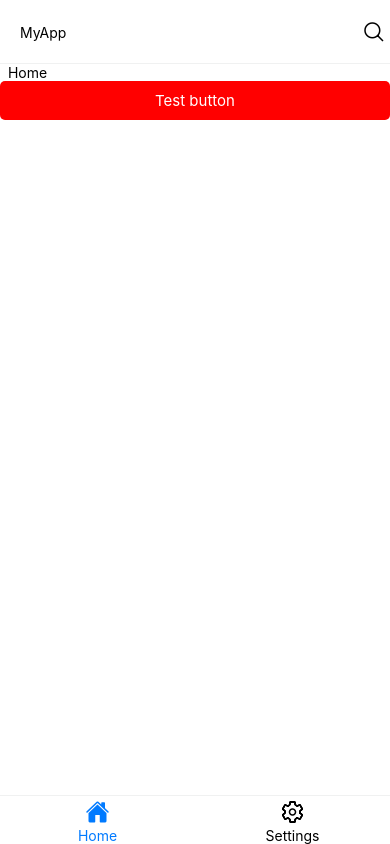
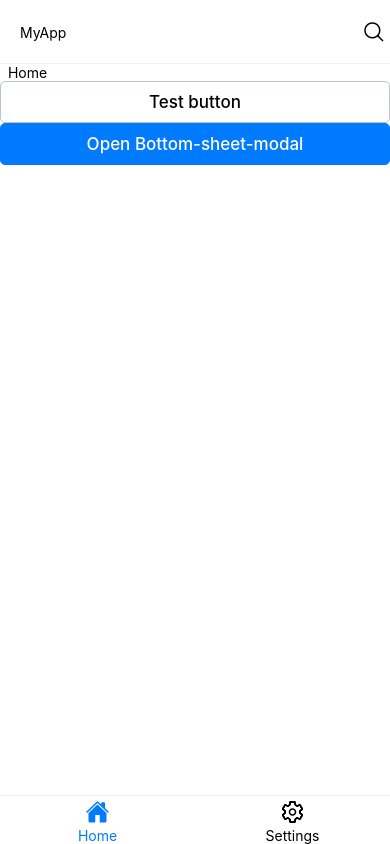
Before and after one commit to mrDav90/react-native-library, a React Native app: screen / in a window 390 px wide. Built offline with nearby package versions, Linux system fonts and the light colour scheme.

Commit message:
new updates

```diff
--- a/babel.config.js
+++ b/babel.config.js
@@ -2,5 +2,8 @@ module.exports = function(api) {
   api.cache(true);
   return {
     presets: ['babel-preset-expo'],
+    plugins: [
+      'react-native-reanimated/plugin',
+    ],
   };
 };
--- /dev/null
+++ b/components/bottom-sheet-modal/BottomSheetModal.tsx
@@ -0,0 +1,125 @@
+import {  StyleSheet , Modal , TouchableWithoutFeedback , Animated, TouchableOpacity } from 'react-native'
+import { View } from '..';
+import React, { useEffect, useRef , useMemo , useCallback, useContext } from 'react'
+import BottomSheet from '@gorhom/bottom-sheet';
+import { ThemeContext } from '../provider/Provider';
+import { Theme } from '..';
+
+export interface BottomSheetModalProps {
+    isVisible ?: boolean ,
+    setIsVisible ?: any ,
+    content ?: React.ReactNode ,
+    enablePanDownToClose ?: boolean ,
+    points ?: [] ,
+    fullScreen ?: boolean ,
+    onClose ?: ()=>void
+}
+
+const BottomSheetModal = (bottomSheetModalProps : BottomSheetModalProps) => {
+    const themeContext = useContext(ThemeContext)
+    const theme : any = themeContext === "light" && Theme.lightMode || themeContext === "dark" && Theme.darkMode;
+    const animatedValue = useRef(new Animated.Value(0)).current
+
+    const bottomSheetRef = useRef(null);
+    const snapPoints = useMemo(() => bottomSheetModalProps.points ? bottomSheetModalProps.points : ['50%','75%','90%'], []);
+
+    const handleSheetChanges = useCallback((index:any) => {
+      if (index === -1) {
+            bottomSheetModalProps.setIsVisible(false);
+      }
+    }, []);
+
+    useEffect(()=>{
+        if (bottomSheetModalProps.isVisible) {
+            Animated.timing(animatedValue , {
+                toValue : 1 ,
+                duration : 500 ,
+                useNativeDriver : false
+            }).start();
+        }
+        else{
+            Animated.timing(animatedValue , {
+                toValue : 0 ,
+                duration : 500 ,
+                useNativeDriver : false
+            }).start(()=>{
+                bottomSheetModalProps.setIsVisible(false)
+            });
+        }
+    },[])
+
+    return (
+        <Modal
+            animationType="fade"
+            transparent={true}
+            visible={bottomSheetModalProps.isVisible}
+        >
+                <View
+                    style={{
+                        backgroundColor : "rgba(0,0,0,0.3)",
+                        position : "absolute",
+                        top : 0 ,
+                        left : 0 ,
+                        right : 0 ,
+                        bottom : 0 ,
+                        width : "100%",
+                        height : "100%",
+                    }}
+                >
+
+                        <TouchableWithoutFeedback
+                            onPress={()=>{bottomSheetModalProps.setIsVisible(false)}}
+                        >
+                            <View
+                                style={{
+                                    position : "absolute",
+                                    top : 0 ,
+                                    left : 0 ,
+                                    right : 0 ,
+                                    bottom : 0 ,
+                                }}
+                            />
+                        </TouchableWithoutFeedback>
+
+                        <BottomSheet
+                            ref={bottomSheetRef}
+                            index={0}
+                            snapPoints={snapPoints}
+                            onChange={handleSheetChanges}
+                            style={{zIndex:999,}}
+                            enablePanDownToClose={ bottomSheetModalProps.enablePanDownToClose?true:false}
+                            backgroundStyle={{
+                                backgroundColor: theme.modal_bg_color ,
+                                // shadowColor:"gray",
+                                // shadowOffset: {
+                                //     height : 1 ,
+                                //     width : 1
+                                // } ,
+                                // shadowRadius : 5 ,
+                                // shadowOpacity : 0.5 ,
+                                borderWidth : 0.5 ,
+                                borderColor : Theme.colors.divider_color
+                            }}
+                            handleIndicatorStyle={{backgroundColor: theme.principal_color }}
+
+                        >
+                            <View style={styles.container}>
+                                {
+                                    bottomSheetModalProps.content
+                                }
+                            </View>
+                        </BottomSheet>
+
+                </View>
+
+        </Modal>
+    )
+}
+
+export default BottomSheetModal
+
+const styles = StyleSheet.create({
+    container : {
+        flex : 1
+    }
+})
--- a/components/button/Button.tsx
+++ b/components/button/Button.tsx
@@ -1,13 +1,15 @@
-import { StyleSheet, Text, View , TouchableOpacity , TouchableOpacityProps, StyleProp, ViewStyle, TextStyle } from 'react-native'
-import React, { useEffect } from 'react'
+import { StyleSheet, Text, View , TouchableOpacity , TouchableOpacityProps, StyleProp, ViewStyle, TextStyle, ActivityIndicator } from 'react-native'
+import React, { useContext, useEffect } from 'react'
 import { Theme } from '..'
+import { ThemeContext } from '../provider/Provider'
 
-interface ButtonProps extends TouchableOpacityProps {
+interface ButtonProps extends TouchableOpacityProps  {
     //content ?: React.ReactNode | string
     type ?: "primary" | "default" | "ghost" ,
     loading ?: boolean ,
     style ?: StyleProp<TouchableOpacityProps> ,
-    disabled ?: boolean
+    disabled ?: boolean ,
+    onPress ?: ()=>void
 }
 
 interface ButtonStyles {
@@ -16,32 +18,50 @@ interface ButtonStyles {
 }
 
 const Button = (buttonProps : ButtonProps) => {
+    const themeContext = useContext(ThemeContext)
+    const theme : any = themeContext === "light" && Theme.lightMode || themeContext === "dark" && Theme.darkMode;
 
-    const {type , loading , disabled} = buttonProps;
     const styles  = StyleSheet.create<ButtonStyles>({
       container : {
-        backgroundColor : Theme.colors.primary_color ,
+        backgroundColor : buttonProps.type === "primary" && Theme.colors.primary_color as any || "transparent"   ,
         flex : 1 ,
         flexDirection : "row" ,
         justifyContent : "center",
         alignItems:"center" ,
         paddingVertical : 10 ,
+        paddingHorizontal : 10,
         borderRadius : 5 ,
-        opacity : buttonProps.disabled ? 0.7 : 1
+        opacity : buttonProps.disabled ? 0.7 : 1 ,
+        borderWidth : 1 ,
+        borderColor : buttonProps.type === "primary" && Theme.colors.primary_color || buttonProps.type ===  "ghost" &&  Theme.colors.primary_color || Theme.colors.default_color
       } ,
       text : {
-        color : "#fff" ,
-        fontSize: 15
+        color : buttonProps.type === "primary" && "#fff" || buttonProps.type === "ghost" && Theme.colors.primary_color as any  ||  theme.principal_color ,
+        fontSize: 17 ,
+        fontWeight : "500"
       }
     })
 
 
     return (
-      <TouchableOpacity  >
+      <TouchableOpacity
+        disabled={buttonProps.disabled}
+        onPress={buttonProps.onPress}
+      >
         <View style={ StyleSheet.compose(styles.container , buttonProps.style)} >
           {
+            buttonProps.loading &&
+            <ActivityIndicator
+              color={
+                  buttonProps.type === "primary" && "#fff" ||
+                  buttonProps.type === "ghost" && Theme.colors.primary_color as any ||
+                  null
+              }
+            />
+          }
+          {
             typeof buttonProps.children === "string" ?
-            <Text style={styles.text} > {buttonProps.children} </Text>
+            <Text style={StyleSheet.compose(styles.text , buttonProps.style)} > {buttonProps.children} </Text>
             :
             buttonProps.children
           }
--- a/components/index.tsx
+++ b/components/index.tsx
@@ -7,3 +7,5 @@ export {default as Theme} from "./theme/index";
 export {default as Portal} from "./portal/index";
 export {default as Toast} from "./toast/index";
 export {default as Button} from "./button/index";
+export {default as Switch} from "./switch/index";
+export {default as BottomSheetModal} from "./bottom-sheet-modal/index";
--- /dev/null
+++ b/components/switch/Switch.tsx
@@ -0,0 +1,19 @@
+import { StyleSheet, Switch, SwitchProps , Text, View } from 'react-native'
+import React from 'react'
+import { Theme } from '..'
+
+interface SwitchCusProps extends SwitchProps {
+    color ?: string
+}
+
+const SwitchCus = ( switchCusProps : SwitchCusProps) => {
+  return (
+    <View>
+      <Switch {...switchCusProps} trackColor={{true : switchCusProps.color ? switchCusProps.color : Theme.colors.primary_color  }} />
+    </View>
+  )
+}
+
+export default SwitchCus
+
+const styles = StyleSheet.create({})
--- /dev/null
+++ b/components/switch/index.tsx
@@ -0,0 +1,2 @@
+import SwitchCus from "./Switch";
+export default SwitchCus;
--- a/components/theme/index.tsx
+++ b/components/theme/index.tsx
@@ -1,19 +1,22 @@
 export default {
     colors : {
         primary_color : "#007AFF",
-        divider_color : "rgba(160, 170, 166, 0.16)"
+        divider_color : "rgba(160, 170, 166, 0.16)",
+        default_color : "#bdc3c7"
     } ,
     lightMode : {
         principal_color : "#000" ,
         principal_bg_color : "#fff",
         relevant_bg_color : "#fff" ,
         tab_bg_color : "#fff" ,
+        modal_bg_color : "#fff"
     } ,
     darkMode : {
         principal_color: "#fff" ,
         principal_bg_color :"#000" ,
         relevant_bg_color : "#1a1a1a" ,
-        tab_bg_color : "#0e0e0e"
+        tab_bg_color : "#0e0e0e" ,
+        modal_bg_color : "#0e0e0e"
     }
 
 }
--- a/package.json
+++ b/package.json
@@ -10,6 +10,7 @@
   },
   "dependencies": {
     "@expo/vector-icons": "^13.0.0",
+    "@gorhom/bottom-sheet": "^4.4.5",
     "@react-navigation/bottom-tabs": "^6.5.5",
     "@react-navigation/native": "^6.1.4",
     "@react-navigation/native-stack": "^6.9.10",
@@ -19,8 +20,11 @@
     "react": "18.1.0",
     "react-dom": "18.1.0",
     "react-native": "0.70.5",
+    "react-native-gesture-handler": "~2.8.0",
+    "react-native-reanimated": "~2.12.0",
     "react-native-web": "~0.18.9",
-    "react-redux": "^8.0.5"
+    "react-redux": "^8.0.5",
+    "reanimated-bottom-sheet": "^1.0.0-alpha.22"
   },
   "devDependencies": {
     "@babel/core": "^7.12.9",
--- a/src/test_components/Home.tsx
+++ b/src/test_components/Home.tsx
@@ -1,13 +1,22 @@
 import { StyleSheet ,  /*Text*/ /*View*/ } from 'react-native'
-import React from 'react'
-import { View , Text, ScrollView, Toast, Button} from '../../components'
+import React, { useState } from 'react'
+import { View , Text, ScrollView, Toast, Button , Switch, BottomSheetModal} from '../../components'
 
 const Home = () => {
+
+    const [isVisible , setIsVisible] = useState(false);
     return (
       <ScrollView >
-      <View  >
+        <View>
           <Text >Home</Text>
-        <Button  onPress={()=>{console.log("Top")}} style={styles.button} >Test button</Button>
+          <Button onPress={()=>{Toast.success({content: "Toast works" , duration : 3})}} style={styles.button} >Test button</Button>
+          <Button type='primary' onPress={()=>{setIsVisible(true)}} > Open Bottom-sheet-modal </Button>
+
+          <BottomSheetModal
+            isVisible={isVisible}
+            setIsVisible={setIsVisible}
+            content={<Text>Bottom Sheet works</Text>}
+          />
         </View>
       </ScrollView>
     )
@@ -17,6 +26,6 @@ export default Home
 
 const styles : any = StyleSheet.create({
   button : {
-    backgroundColor : "red" ,
+    //width : 200
   }
 })
```
Also changed, not shown: components/bottom-sheet-modal/index.tsx (added, +14 -0 lines), components/view/index.tsx (+0 -22 lines), src/test_components/Settings.tsx (+5 -8 lines), 1 other file (tests, documents, lock files or other folders). Lines whose indentation alone changed are shown as unchanged.
